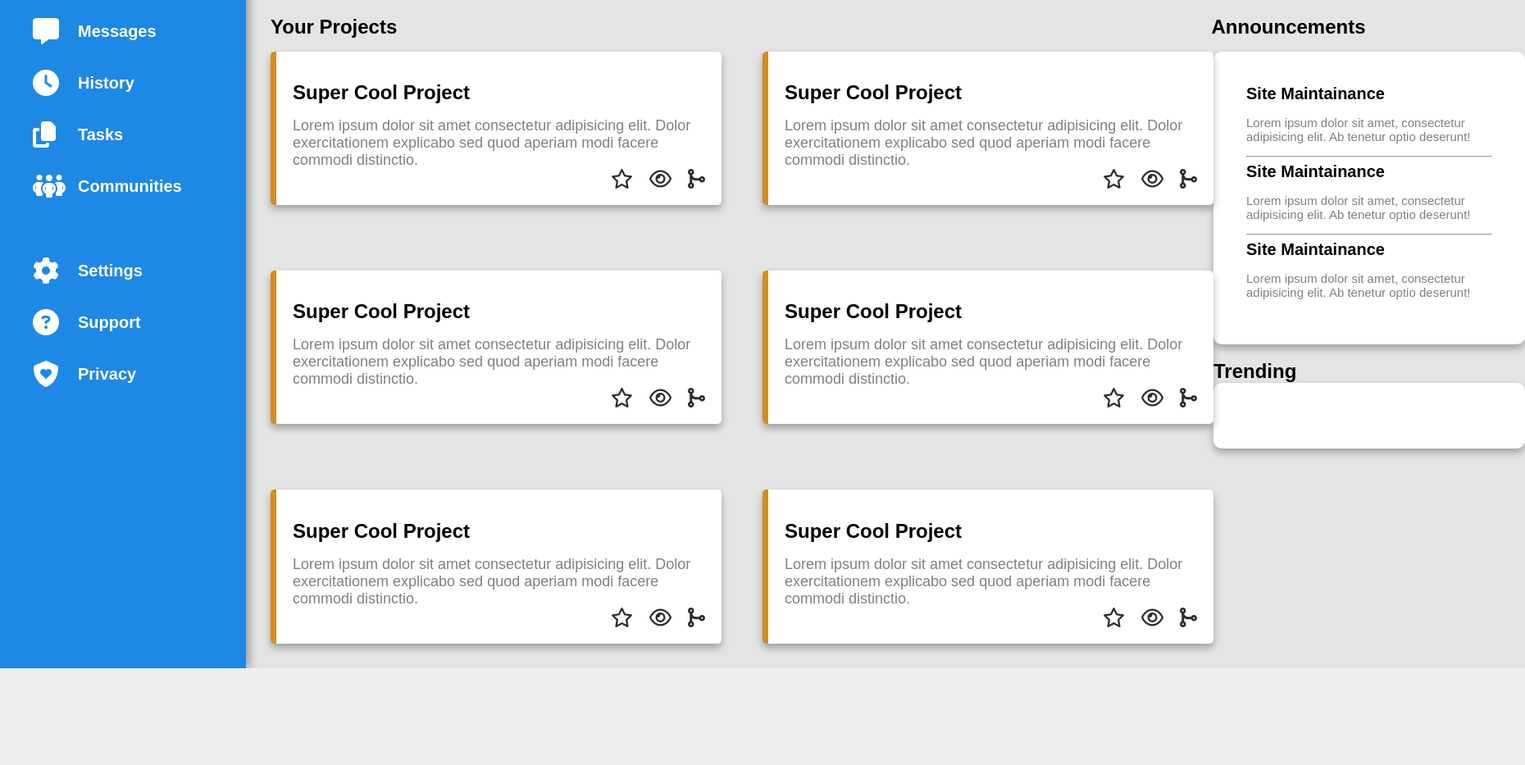
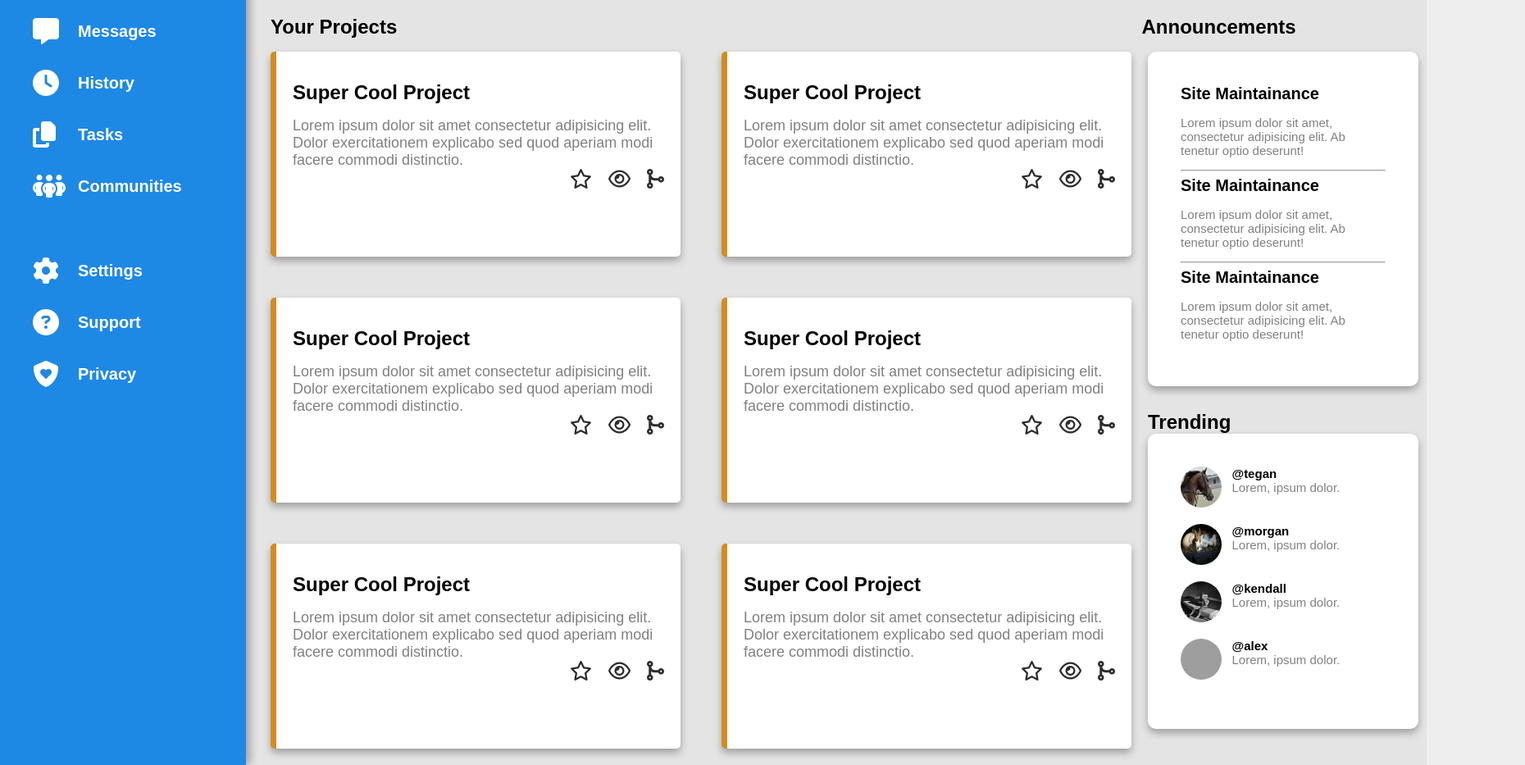
Before and after one commit to abdulaitobi/admin-dashboard, a plain HTML site: page index.html in a window 1280 px wide. Shown: the part 227-1160 px from the top of the page at 82% size, 1860 px wide, since content can reach past the window. Before the commit the page ends 1042 px from the top, so only its background shows below. Drawn offline with Linux system fonts and the light colour scheme; grey boxes are pictures that could not be loaded.

Commit message:
Finished project

```diff
--- a/index.html
+++ b/index.html
@@ -139,7 +139,34 @@
                     <div id="trending">
                         <h1>Trending</h1>
                         <div class="main-right-side-boxes">
-
+                            <div class="users">
+                                <img src="horse.jpg" alt="horse pp">
+                                <span>
+                                    <h6>@tegan</h6>
+                                    <p>Lorem, ipsum dolor.</p>
+                                </span>
+                            </div>
+                            <div class="users">
+                                <img src="cat.jpg" alt="cat pp">
+                                <span>
+                                    <h6>@morgan</h6>
+                                    <p>Lorem, ipsum dolor.</p>
+                                </span>
+                            </div>
+                            <div class="users">
+                                <img src="spiderman.jpg" alt="spiderman pp">
+                                <span>
+                                    <h6>@kendall</h6>
+                                    <p>Lorem, ipsum dolor.</p>
+                                </span>
+                            </div>
+                            <div class="users">
+                                <img src="penguin.jpg" alt="penguin pp">
+                                <span>
+                                    <h6>@alex</h6>
+                                    <p>Lorem, ipsum dolor.</p>
+                                </span>
+                            </div>
                         </div>
                     </div>
                 </div>
--- a/styles.css
+++ b/styles.css
@@ -1,6 +1,9 @@
 body{
     margin: 0;
     background-color: #EEEEEE;
+    padding: 0;
+    overflow-y: auto;
+    height: 100%;
 }
 #container{
     display: inline-grid;
@@ -110,7 +113,7 @@ body{
     border-radius: 100%;
 }
 
-#cat-img2{
+#cat-img2, .users img{
     height: 50px;
     width: 50px;
     border-radius: 100%;
@@ -168,18 +171,22 @@ body{
 #main-content-headers{
     display: grid;
     grid-template-columns: 1.5fr 0.5fr;
+    gap: 20px;
 }
 
 #main-grid-container{
     display: grid;
     grid-template-columns: 1.5fr 0.5fr;
+    gap: 20px;
 }
 
 #projects{
     display: grid;
-    grid-template-columns: 550px auto;
+    grid-template-columns: 500px 500px;
+    grid-template-rows: 250px 250px 250px;
     gap: 50px;
-    width: 1150px;
+    width: 1050px;
+    margin-bottom: 20px;
 }
 
 .project{
@@ -191,7 +198,6 @@ body{
     border-radius: 5px;
     display: flex;
     flex-direction: column;
-    margin-bottom: 30px;
     box-shadow: 0px 5px 10px rgba(0, 0, 0, 0.3);
     z-index: 2;
 }
@@ -214,16 +220,17 @@ body{
 
 #right-side{
     display: grid;
-    grid-template-rows: 1fr 1fr;
+    grid-template-rows: 0.5fr 1fr;
 }
 
 .main-right-side-boxes{
-    width: 300px;
+    width: 250px;
     background-color: white;
     padding: 40px 40px;
     border-radius: 10px;
     box-shadow: 0px 5px 10px rgba(0, 0, 0, 0.3);
     z-index: 2;
+    margin-right: 10px;
 }
 
 .main-right-side-boxes p{
@@ -236,8 +243,22 @@ body{
     margin: 0;
 }
 
-#announcements{
+.users{
+    display: grid;
+    grid-template-columns: 0.5fr 1.5fr;
+    margin-bottom: 20px;
+}
+
+.users span h6{
+    margin: 0;
+    font-size: 15px;
+}
+
+.users span p{
+    color: gray;
+    margin: 0;
 }
 
 #trending{
+    margin-top: 30px
 }
```
Also changed, not shown: cat.jpg (added), horse.jpg (added), spiderman.jpg (added), 1 other file.
